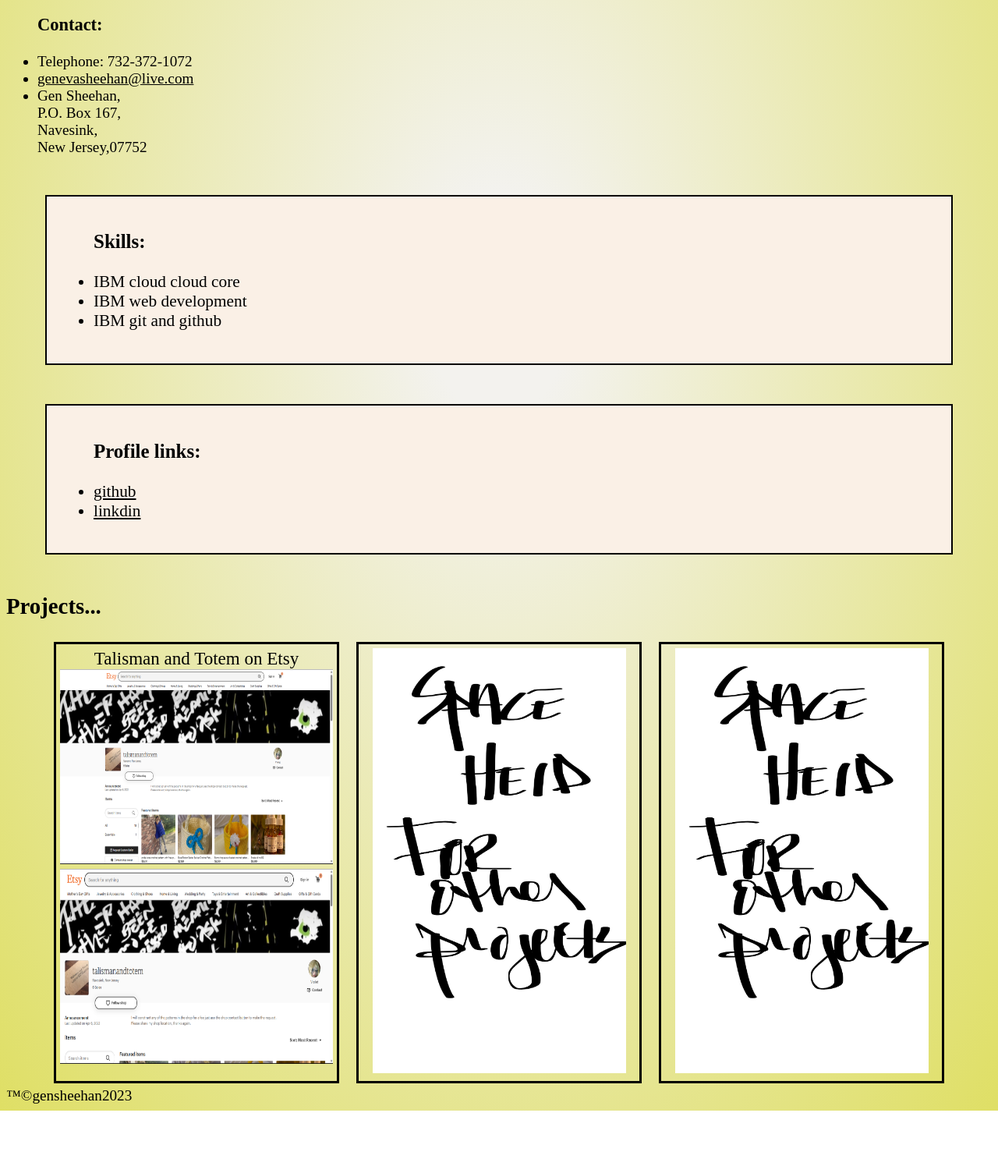
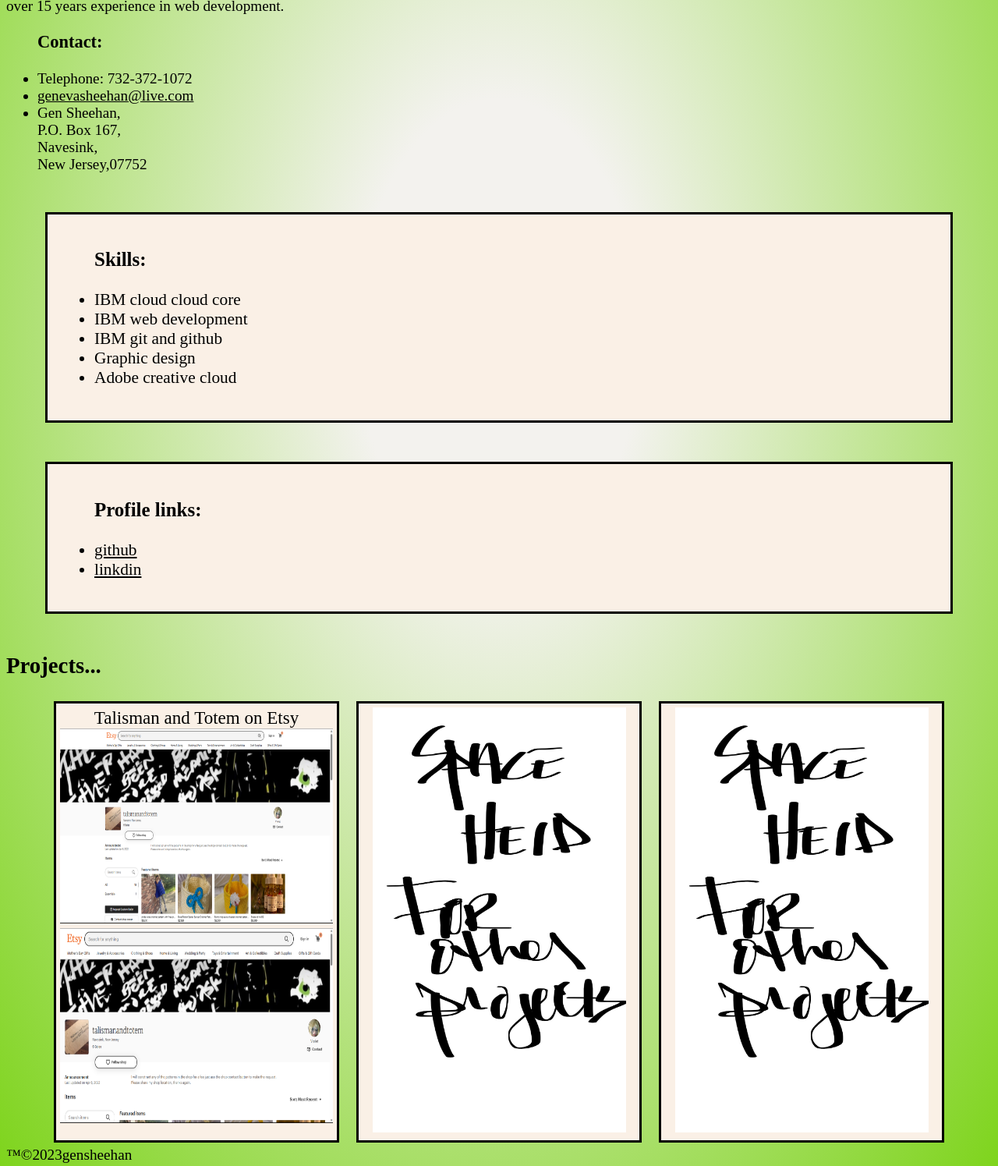
Before and after one commit to gen732/gen732.github.io, a plain HTML site: page index.html in a window 1280 px wide. Shown: the part 641-2136 px from the top of the page at 78% size. Before the commit the page ends 2065 px from the top, so only its background shows below. Drawn offline with Linux system fonts and the light colour scheme.

Commit message:
text tweaks,color,added skills

```diff
--- a/index.html
+++ b/index.html
@@ -14,7 +14,7 @@
     <link rel="stylesheet" href="style.css" />
   </head>
   <body>
-    <header> <h1>Developer Portfolio: Gen Sheehan</h1></header>
+    <header><h1>Developer Portfolio: Gen Sheehan</h1></header>
 
     <img
       style="border: 10px solid black"
@@ -24,8 +24,9 @@
     />
     <section>
       <h2 id="aboutme">About me....</h2>
-      I'm a programmer with a number of years experience.<br />A freelance
-      background in graphic art. Over 10 years as a front end developer.
+      I'm an artist and scientist having had my first experiences programming as
+      a child.<br />I have a freelance background in graphic art and,<br />
+      over 15 years experience in web development.
       <ul>
         <h3>Contact:</h3>
         <li>Telephone: 732-372-1072</li>
@@ -43,6 +44,8 @@
             <li>IBM cloud cloud core</li>
             <li>IBM web development</li>
             <li>IBM git and github</li>
+            <li>Graphic design</li>
+            <li>Adobe creative cloud</li>
           </ul>
         </div>
         <div class="flex-items">
@@ -100,6 +103,6 @@
       </div>
     </section>
 
-    <footer>™©gensheehan2023</footer>
+    <footer>™©2023gensheehan</footer>
   </body>
 </html>
--- a/style.css
+++ b/style.css
@@ -10,7 +10,7 @@ a {
 body {
   font-size: larger;
   background-color: linen;
-  background: radial-gradient(rgb(243, 242, 238) 10%, rgb(223, 223, 101) 100%);
+  background: radial-gradient(rgb(243, 242, 238) 20%, rgb(126, 212, 28) 100%);
 }
 h1 {
   margin-top: 40px;
@@ -26,6 +26,7 @@ h3 {
   font-family: pirata one;
 }
 .grid-container {
+  font-family: pirata one;
   justify-items: center;
   font-size: larger;
   display: grid;
@@ -36,6 +37,7 @@ h3 {
   margin-left: 50px;
 }
 .grid-items {
+  background: linen;
   align-items: right;
   border: 3px solid black;
   width: 350px;
@@ -51,8 +53,8 @@ h3 {
   outline: black;
 }
 .flex-items {
-  background-color: linen;
+  background: linen;
   padding: 20px;
-  border: 2px solid black;
+  border: 3px solid black;
   margin: 50px 50px 50px 50px;
 }
```
